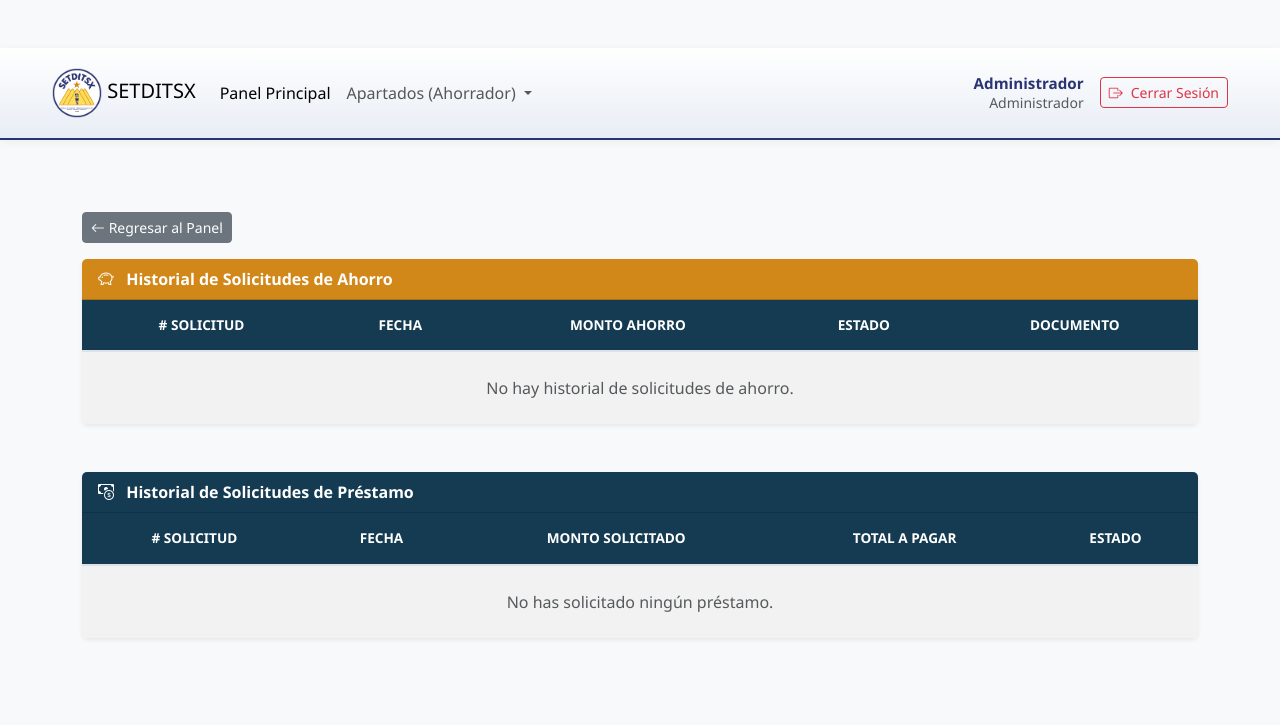
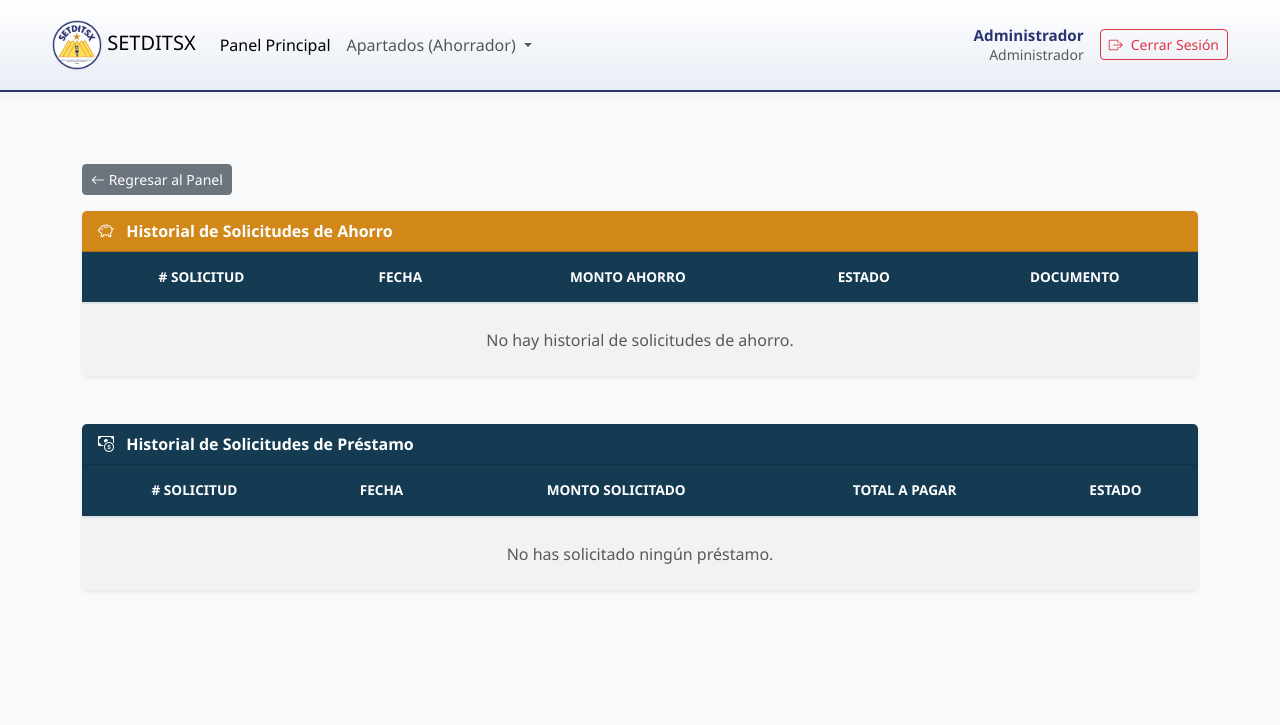
Before and after one commit to SirBlaster/Control_Caja_Ahorro, a PHP site: page /Usuario/mis_solicitudes.php in a window 1280 px wide. Shown: the top 725 px of the page. Run offline with PHP 8.4, Linux system fonts and the light colour scheme; a user stored in the database is signed in; data that the repository does not hold is empty.

Commit message:
Remove class attribute from body tag
Fix body tag by removing unnecessary class attributes.

```diff
--- a/Usuario/mis_solicitudes.php
+++ b/Usuario/mis_solicitudes.php
@@ -58,7 +58,7 @@ $prestamos = $stmtP->fetchAll(PDO::FETCH_ASSOC);
     </style>
 </head>
 
-<body class="pt-5">
+<body>
 
     <nav class="navbar navbar-expand-lg navbar-light bg-light header">
         <div class="container-fluid">
```
